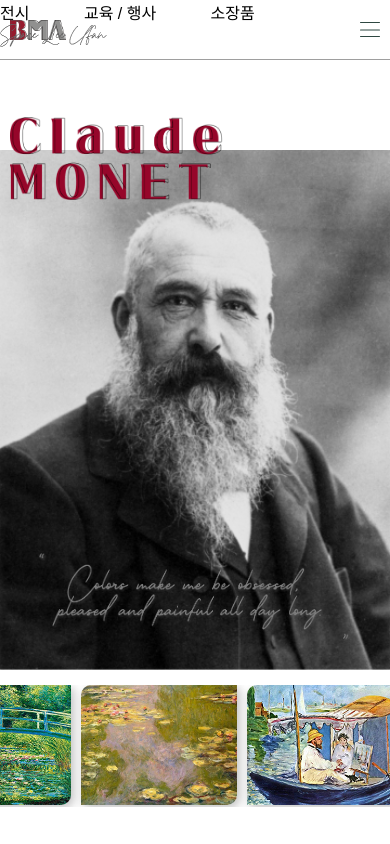
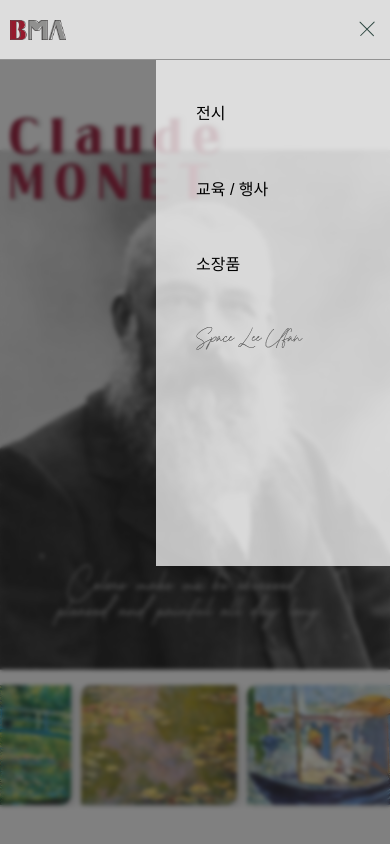
Before and after one commit to yeona23/BMA, a plain HTML site: page index.html in a window 390 px wide. Both pictures are taken after a click on the element 370 px from the left and 29 px from the top of the page. Shown: the top 844 px of the page. Drawn offline with nearby package versions, Linux system fonts and the light colour scheme.

Commit message:
2023.07.18 18:40

```diff
--- a/css/style_bma.css
+++ b/css/style_bma.css
@@ -7,7 +7,23 @@ html {
 #wrap {
   width: 100%;
 }
-
+.shadow {
+  position: fixed;
+  left: 0;
+  top: 0;
+  background-color: #25252594;
+  backdrop-filter: blur(2px);
+  width: 100%;
+  height: 100vh;
+  display: none;
+  z-index: 1000;
+}
+.notScroll {
+  overflow: hidden;
+  width: 100%;
+  height: 100vh;
+  touch-action: none;
+}
 .inner {
   width: 1240px;
   margin: 0 auto;
@@ -606,8 +622,25 @@ footer .copyright {
   }
   header .nav_window {
     position: absolute;
-    top: 0%;
-    right: 0;
+    top: 60px;
+    right: -100%;
+    width: 60vw;
+    height: 60vh;
+    background: #ffffffba;
+    padding: 40px 0 0 40px;
+    transition: all 0.7s;
+  }
+  header .nav_window.scroll {
+    top: 40px;
+  }
+  header .nav_window.show {
+    right: 0%;
+  }
+  header .nav_window nav {
+    display: flex;
+    flex-direction: column;
+    justify-content: space-between;
+    height: 250px;
   }
   header .header_icon {
     display: none;
@@ -626,6 +659,7 @@ footer .copyright {
     display: block;
     position: absolute;
     border-radius: 2px;
+    transition: all 0.5s;
   }
   header .hamburger span:nth-child(1) {
     top: 0;
@@ -633,9 +667,23 @@ footer .copyright {
   header .hamburger span:nth-child(2) {
     top: 50%;
     transform: translateY(-50%);
+    opacity: 1;
   }
   header .hamburger span:nth-child(3) {
     bottom: 0;
+  }
+  header .hamburger.active span:nth-child(1) {
+    top: 0;
+    transform-origin: 0 0;
+    transform: translateY(-50%) rotate(45deg);
+  }
+  header .hamburger.active span:nth-child(2) {
+    opacity: 0;
+  }
+  header .hamburger.active span:nth-child(3) {
+    bottom: 0;
+    transform-origin: 0 0;
+    transform: translateY(-50%) rotate(-45deg);
   }
   header .logo img {
     height: 20px;
--- a/index.html
+++ b/index.html
@@ -36,6 +36,7 @@
 
   <body>
     <div id="wrap">
+      <div class="shadow"></div>
       <header class="flex">
         <div class="inner flex">
           <div class="logo">
--- a/js/active.js
+++ b/js/active.js
@@ -3,6 +3,13 @@ $(window).scroll(function () {
     $("header").addClass("scroll");
   } else {
     $("header").removeClass("scroll");
+  }
+});
+$(window).scroll(function () {
+  if ($(this).scrollTop() > 80) {
+    $(".nav_window").addClass("scroll");
+  } else {
+    $(".nav_window").removeClass("scroll");
   }
 });
 
@@ -33,3 +40,21 @@ $(".sec02_prev").click(function () {
 $("header nav a").click(function () {
   $(this).addClass("active").siblings().removeClass("active");
 });
+$(".hamburger").click(function () {
+  $(".nav_window").addClass("show");
+  $("body").addClass(".notScroll");
+  $(".shadow").show();
+  if ($(this).hasClass("active") == true) {
+    $(this).removeClass("active");
+    $(".nav_window").removeClass("show");
+    $(".shadow").hide();
+  } else {
+    $(this).addClass("active");
+  }
+});
+$(".shadow").click(function () {
+  $("body").removeClass(".notScroll");
+  $(".nav_window").removeClass("show");
+  $(this).hide();
+  $(".hamburger").removeClass("active");
+});
```
